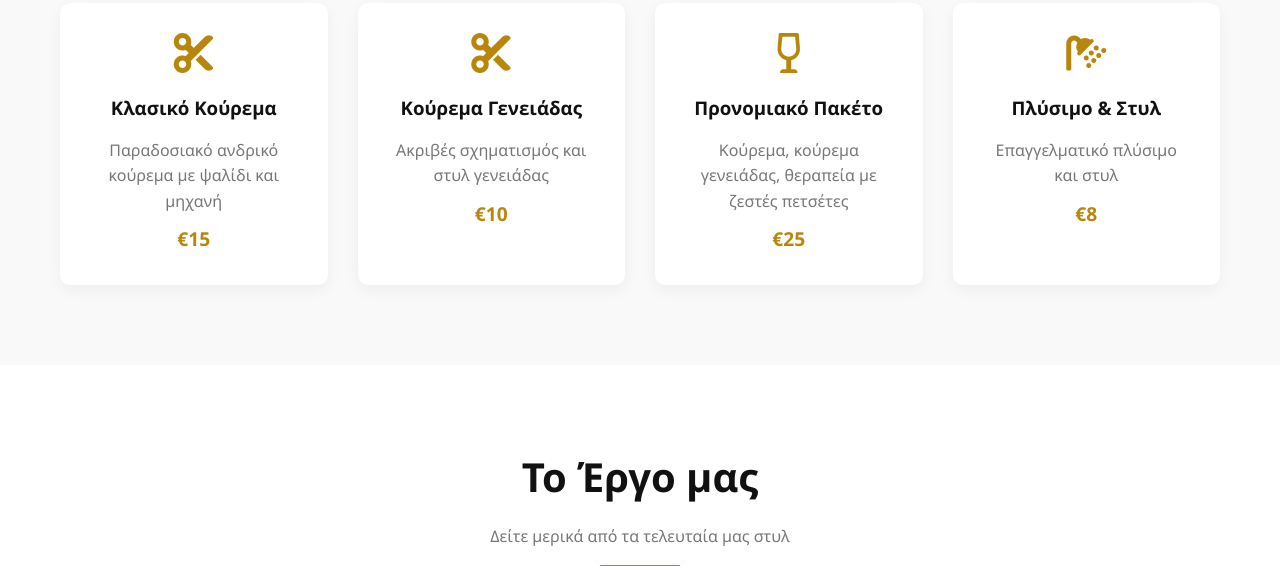
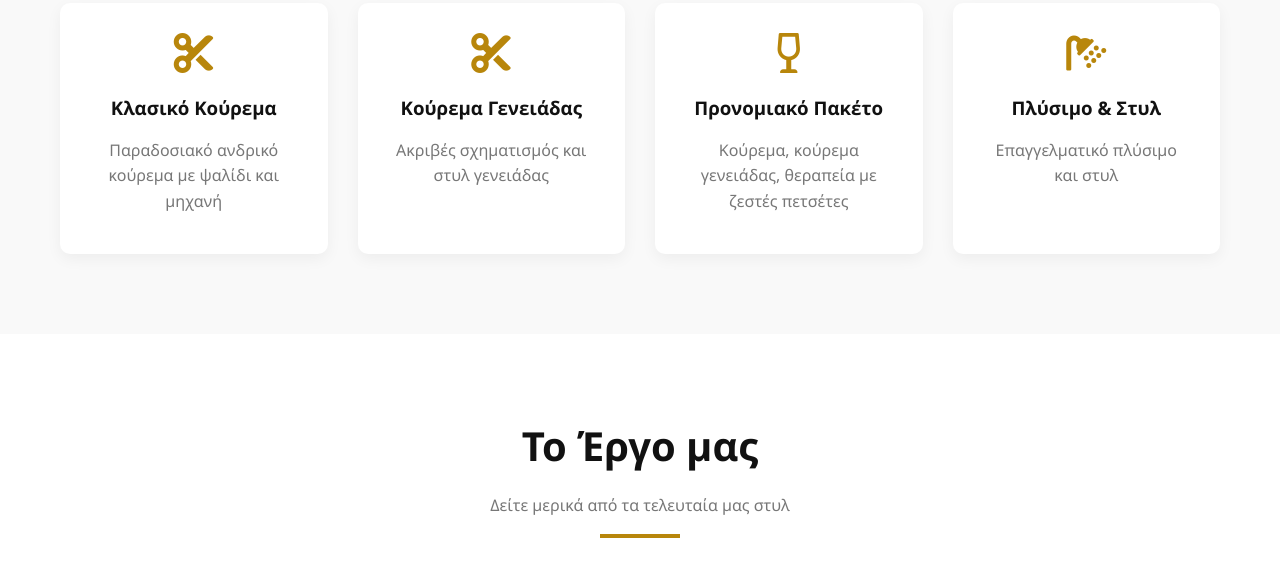
Before and after one commit to cudawarped/ioannis, a plain HTML site: page index.html in a window 1280 px wide. Shown: the part 1051-1617 px from the top of the page. Drawn offline with Linux system fonts and the light colour scheme.

Commit message:
Update index.html

```diff
--- a/index.html
+++ b/index.html
@@ -589,25 +589,25 @@
                     <i class="fas fa-cut"></i>
                     <h3 data-en="Classic Haircut" data-el="Κλασικό Κούρεμα">Κλασικό Κούρεμα</h3>
                     <p data-en="Traditional men's haircut with scissors and clippers" data-el="Παραδοσιακό ανδρικό κούρεμα με ψαλίδι και μηχανή">Παραδοσιακό ανδρικό κούρεμα με ψαλίδι και μηχανή</p>
-                    <div class="service-price">€15</div>
+                    <div class="service-price"></div>
                 </div>
                 <div class="service-card">
                     <i class="fas fa-scissors"></i>
                     <h3 data-en="Beard Trim" data-el="Κούρεμα Γενειάδας">Κούρεμα Γενειάδας</h3>
                     <p data-en="Precise beard shaping and styling" data-el="Ακριβές σχηματισμός και στυλ γενειάδας">Ακριβές σχηματισμός και στυλ γενειάδας</p>
-                    <div class="service-price">€10</div>
+                    <div class="service-price"></div>
                 </div>
                 <div class="service-card">
                     <i class="fas fa-wine-glass-alt"></i>
                     <h3 data-en="Premium Package" data-el="Προνομιακό Πακέτο">Προνομιακό Πακέτο</h3>
                     <p data-en="Haircut, beard trim, hot towel treatment" data-el="Κούρεμα, κούρεμα γενειάδας, θεραπεία με ζεστές πετσέτες">Κούρεμα, κούρεμα γενειάδας, θεραπεία με ζεστές πετσέτες</p>
-                    <div class="service-price">€25</div>
+                    <div class="service-price"></div>
                 </div>
                 <div class="service-card">
                     <i class="fas fa-shower"></i>
                     <h3 data-en="Hair Wash & Style" data-el="Πλύσιμο & Στυλ">Πλύσιμο & Στυλ</h3>
                     <p data-en="Professional shampoo and styling" data-el="Επαγγελματικό πλύσιμο και στυλ">Επαγγελματικό πλύσιμο και στυλ</p>
-                    <div class="service-price">€8</div>
+                    <div class="service-price"></div>
                 </div>
             </div>
         </div>
```
